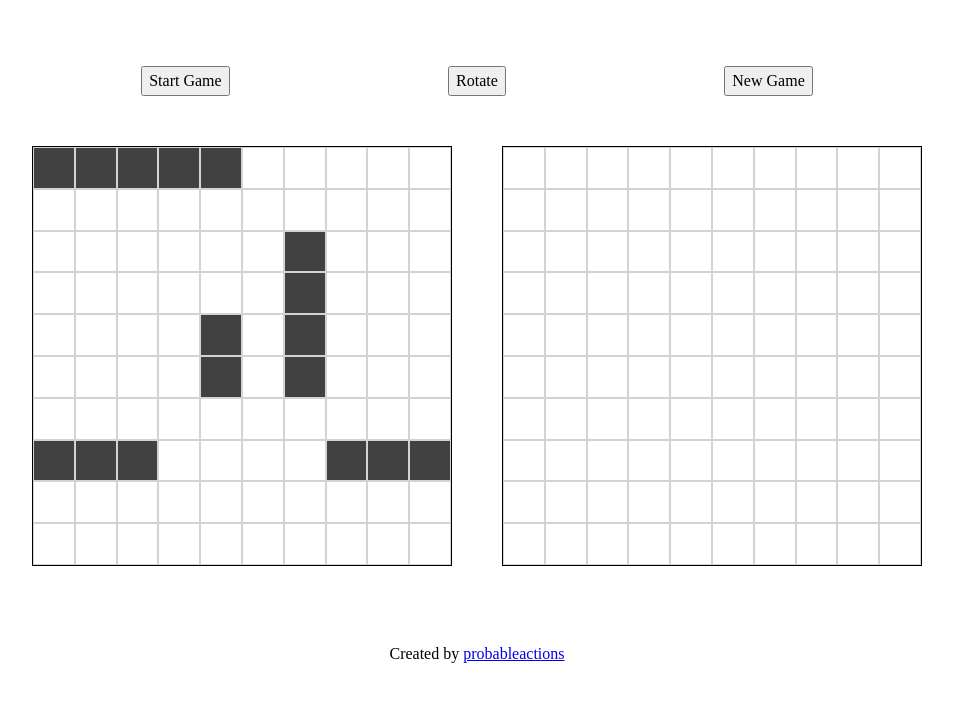
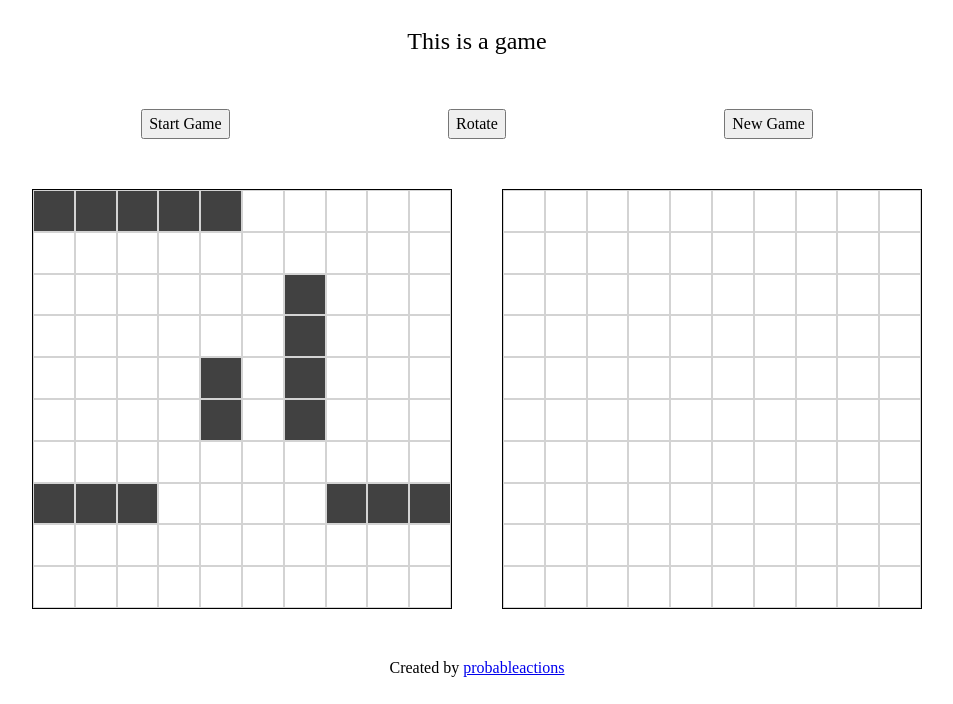
Before and after one commit to jlyon12/battleship, a website built with webpack: page src/template.html in a window 1280 px wide. Shown: the part 96-800 px from the top of the page, without its empty margins (163-1116 px from the left). Built offline with nearby package versions, Linux system fonts and the light colour scheme.

Commit message:
Add placeholder for turn description

```diff
--- a/src/styles/main.scss
+++ b/src/styles/main.scss
@@ -7,9 +7,13 @@
 
 .main {
 	display: grid;
-	grid-template-areas: 'controls' 'game';
+	grid-template-areas: 'text' 'controls' 'game';
 	place-content: center;
 	gap: 50px;
+	&__game-text {
+		grid-area: text;
+		font-size: 1.5rem;
+	}
 	&__controls {
 		grid-area: controls;
 		display: grid;
--- a/src/template.html
+++ b/src/template.html
@@ -15,6 +15,7 @@
         <h1 class="header__title">Battleship</h1>
     </header>
     <main class="main">
+        <p class="main__game-text" id="gameText">This is a game</p>
         <div class="main__controls">
             <button class="btn" id="startGame">Start Game</button>
             <button class="btn" id="rotate">Rotate</button>
```
